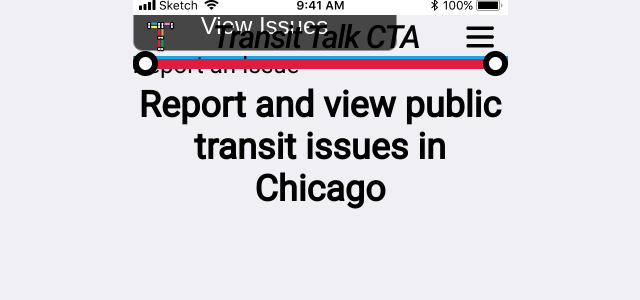
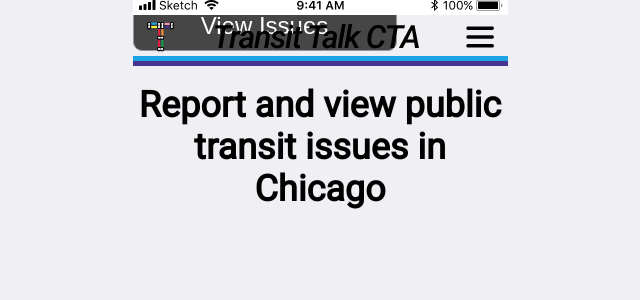
Before and after one commit to andreanthony/andreanthony.github.io, a Jekyll site: the page landingscreen.html, which Jekyll copies as it is, in a window 1280 px wide. Shown: the top 300 px of the page, without its empty margins (320-960 px from the left). Built offline with Jekyll 4.4.1, drawn with Linux system fonts in a browser that asks for light colours.

Commit message:
Update landingscreen.html

```diff
--- a/landingscreen.html
+++ b/landingscreen.html
@@ -28,8 +28,8 @@
 ">
  <div id="circle"></div>
  <div id="separatorgreen"></div>
- <div id="circle-right">Report an Issue</div>
- <div id="separatorred"><img src="/red.png" alt="separatorred" /></div>
+ <div id="circle-right"></div>
+ <div id="separatorred"></div>
 
 </body>
 </html>
```
